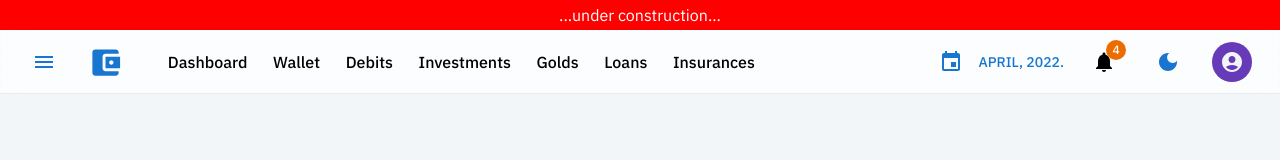
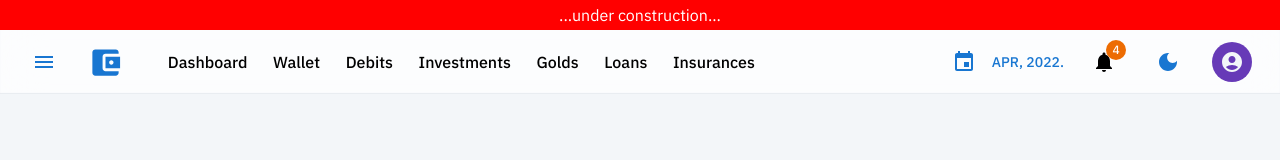
Before and after one commit to cra2ycoder/my-finance, a Next.js app: page / in a window 1280 px wide. Shown: the top 160 px of the page. Built offline with nearby package versions, Linux system fonts and the light colour scheme.

Commit message:
dynamic date added in header

```diff
--- a/components/Header/DateSelector.tsx
+++ b/components/Header/DateSelector.tsx
@@ -20,6 +20,25 @@ function DateSelector() {
     setAnchorEl(null)
   }
 
+  const currentDate = new Date()
+  const months = [
+    'JAN',
+    'FEB',
+    'MAR',
+    'APR',
+    'MAY',
+    'JUN',
+    'JUL',
+    'AUG',
+    'SEP',
+    'OCT',
+    'NOV',
+    'DEC',
+  ]
+  const currentMonth = `${
+    months[currentDate.getMonth()]
+  }, ${currentDate.getFullYear()}.`
+
   return (
     <Box>
       <Button
@@ -30,7 +49,7 @@ function DateSelector() {
         onClick={handleClick}
       >
         <EventIcon />
-        <span style={{ marginLeft: '1rem' }}>April, 2022.</span>
+        <span style={{ marginLeft: '1rem' }}>{currentMonth}</span>
       </Button>
       <Menu
         id="basic-menu"
```
